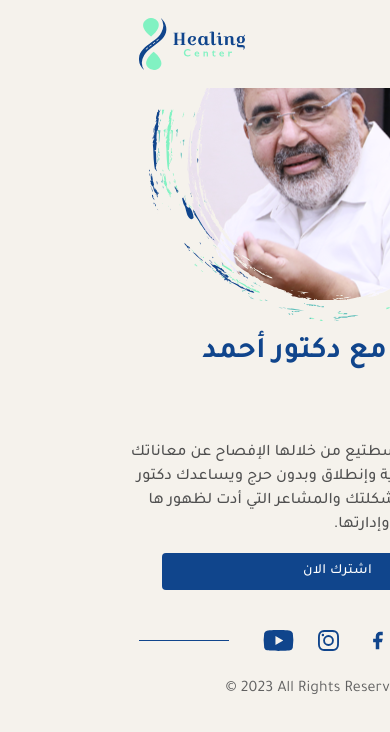
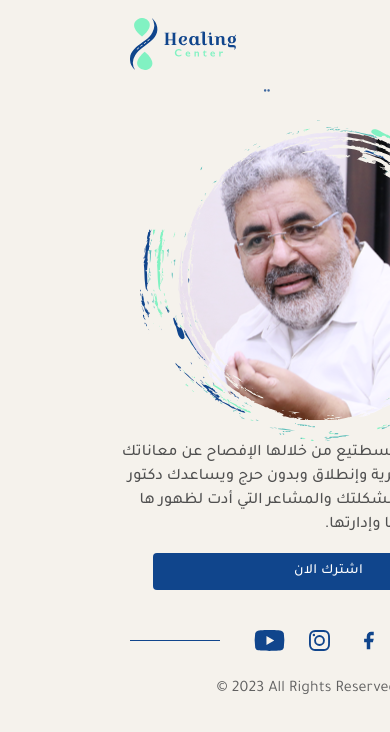
Before and after one commit to kasper1907/Healing-Nextjs, a Next.js app: page /components/Landing/IndividualSessions/DrSessionCard in a window 390 px wide. Shown: the top 732 px of the page. Built offline with nearby package versions, Linux system fonts and the light colour scheme.

Commit message:
Checking Responsiveness for home page - done

```diff
--- a/app/components/Landing/IndividualSessions/DrSessionCard/page.tsx
+++ b/app/components/Landing/IndividualSessions/DrSessionCard/page.tsx
@@ -5,6 +5,7 @@ import Image from "next/image";
 import SectionHeader from "@/app/components/shared/SectionHeader/page";
 import StyledButton from "@/app/components/shared/StyledButton";
 import SmallDialog from "@/app/components/shared/Dialogs/SmallDialog/page";
+import { Box } from "@mui/material";
 
 const DrSessionCard = () => {
   const [openDialog, setOpenDialog] = useState<boolean>(false);
@@ -14,6 +15,13 @@ const DrSessionCard = () => {
 
   return (
     <div className={styles.DrSessionCard}>
+      <Box sx={{ display: { xs: "block", md: "none" } }}>
+        <SectionHeader
+          Label="جلسات- مع دكتور أحمد الدملاوي"
+          isCentered={true}
+          secondary={true}
+        />
+      </Box>
       <div className={styles.image}>
         <Image
           src={"/images/TherapySessions1/dr-ahmed.svg"}
@@ -23,11 +31,13 @@ const DrSessionCard = () => {
         />
       </div>
       <div className={styles.text}>
-        <SectionHeader
-          Label="جلسات- مع دكتور أحمد الدملاوي"
-          isCentered={false}
-          secondary={false}
-        />
+        <Box sx={{ display: { xs: "none", md: "block" } }}>
+          <SectionHeader
+            Label="جلسات- مع دكتور أحمد الدملاوي"
+            isCentered={false}
+            secondary={false}
+          />
+        </Box>
         <p className={`section-p mb-4 w-[594px] max-w-full ${styles.CardP}`}>
           هي جلسة فردية تسطتيع من خلالها الإفصاح عن معاناتك ومشاعرك بكل حرية
           وإنطلاق وبدون حرج ويساعدك دكتور أحمد على إدراك مشكلتك والمشاعر التي
--- a/app/styles/sass/IndividualSessions/main.module.scss
+++ b/app/styles/sass/IndividualSessions/main.module.scss
@@ -1,36 +1,45 @@
-.IndividualSessions{
-    background-color: #F8F8F8;
+.IndividualSessions {
+  background-color: #f8f8f8;
   min-height: 954px;
   width: 100%;
   height: fit-content;
   padding-top: 30px;
   margin-bottom: 30px;
   padding-bottom: 30px;
-    .container{
+  .container {
     min-height: 954px;
   }
-    .DrSessionCard{
+  .DrSessionCard {
+    padding: "0px";
     min-height: 358px;
     height: fit-content;
-        background-color: #FFFFFF;
-        padding: 50px;
+    background-color: #ffffff;
+    padding: 20px;
     gap: 30px;
     display: flex;
     align-items: center;
     justify-content: center;
+    @media (max-width: 1200px) {
+      flex-direction: column;
+    }
     .image img {
       max-width: 100%;
     }
-        .text{
+    .text {
       display: flex;
       flex-direction: column;
       gap: 2;
       max-width: 100%;
     }
-        .buttonContainer{
+    .buttonContainer {
       width: 250px;
+      @media (max-width: 1200px) {
+        display: flex;
+        justify-content: center;
+        width: 100%;
       }
-        .CardP{
+    }
+    .CardP {
       font-weight: 400;
       color: #707070;
     }
```
Lines whose indentation alone changed are shown as unchanged.
